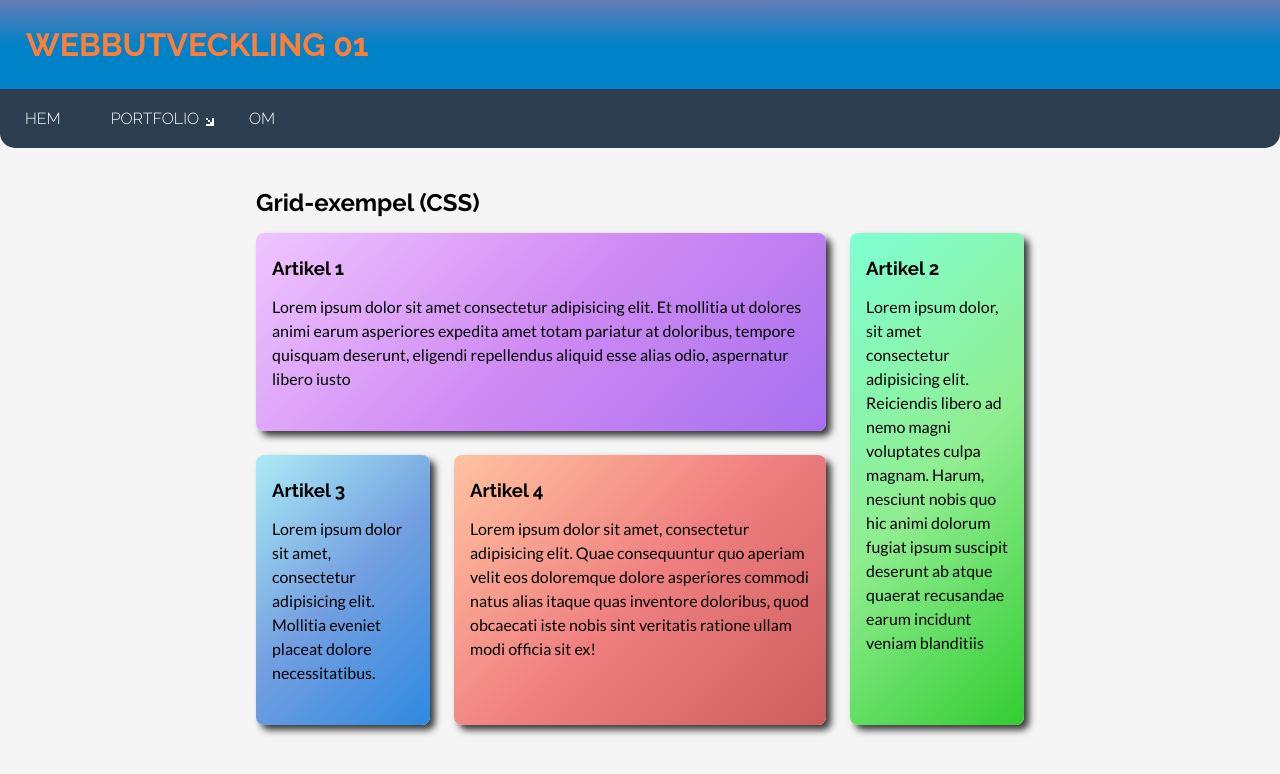
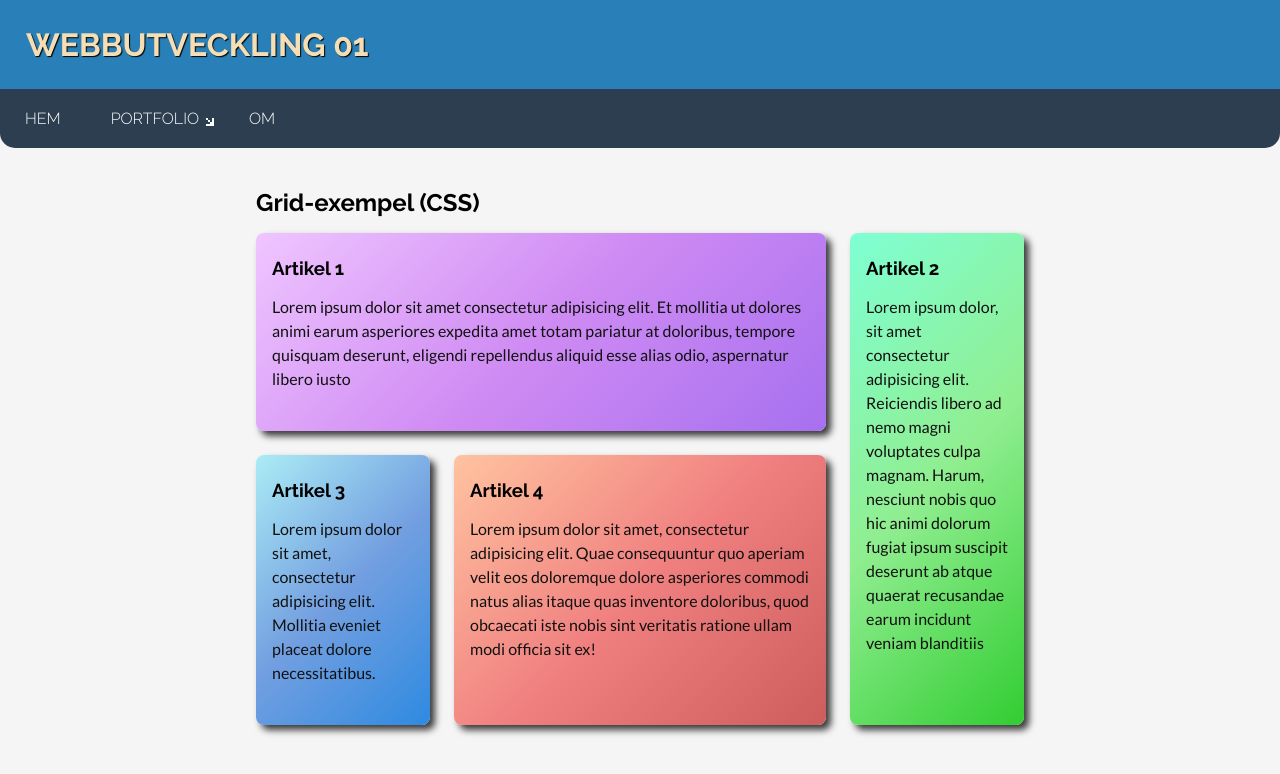
Before and after one commit to wrangman/Webb01, a plain HTML site: page projects/grid.html in a window 1280 px wide. Drawn offline with Linux system fonts and the light colour scheme.

Commit message:
readablity

```diff
--- a/projects/grid.html
+++ b/projects/grid.html
@@ -19,7 +19,7 @@
 </head>
 <body>
     <header id="container">
-        <div id="row1">
+        <div id="main-caption">
             <h1 class="main-title">Webbutveckling 01</h1>
         </div>
     </header>
@@ -38,27 +38,27 @@
         <div class="article-grid">
             <article class="article-item grid-col-span-3">
                 <h3 class="sub-title">Artikel 1</h3>
-                <p class="plain-text">
+                <p class="article-text">
                     Lorem ipsum dolor sit amet consectetur adipisicing elit. Et mollitia ut dolores animi earum asperiores expedita amet totam pariatur at doloribus, tempore quisquam deserunt, eligendi repellendus aliquid esse alias odio, aspernatur libero iusto
                 </p>
             </article>
             <article class="article-item grid-row-span-2">
                 <h3 class="sub-title">Artikel 2</h3>
-                <p class="plain-text">Lorem ipsum dolor, sit amet consectetur adipisicing elit. Reiciendis libero ad nemo magni voluptates culpa magnam. Harum, nesciunt nobis quo hic animi dolorum fugiat ipsum suscipit deserunt ab atque quaerat recusandae earum incidunt veniam blanditiis </p>
+                <p class="article-text">Lorem ipsum dolor, sit amet consectetur adipisicing elit. Reiciendis libero ad nemo magni voluptates culpa magnam. Harum, nesciunt nobis quo hic animi dolorum fugiat ipsum suscipit deserunt ab atque quaerat recusandae earum incidunt veniam blanditiis </p>
             </article>
             <article class="article-item">
                 <h3 class="sub-title">Artikel 3</h3>
-                <p class="plain-text">Lorem ipsum dolor sit amet, consectetur adipisicing elit. Mollitia eveniet placeat dolore necessitatibus.
+                <p class="article-text">Lorem ipsum dolor sit amet, consectetur adipisicing elit. Mollitia eveniet placeat dolore necessitatibus.
                 </p>
             </article>
             <article class="article-item grid-col-span-2">
                 <h3 class="sub-title">Artikel 4</h3>
-                <p class="plain-text">Lorem ipsum dolor sit amet, consectetur adipisicing elit. Quae consequuntur quo aperiam velit eos doloremque dolore asperiores commodi natus alias itaque quas inventore doloribus, quod obcaecati iste nobis sint veritatis ratione ullam modi officia sit ex!
+                <p class="article-text">Lorem ipsum dolor sit amet, consectetur adipisicing elit. Quae consequuntur quo aperiam velit eos doloremque dolore asperiores commodi natus alias itaque quas inventore doloribus, quod obcaecati iste nobis sint veritatis ratione ullam modi officia sit ex!
                 </p>
             </article>
             <!--article class="article-item">
                 <h3 class="sub-title">Artikel 4</h3>
-                <p class="plain-text">Lorem ipsum dolor sit amet, consectetur adipisicing elit. Quae consequuntur quo aperiam velit eos doloremque dolore asperiores commodi natus alias </p>
+                <p class="article-text">Lorem ipsum dolor sit amet, consectetur adipisicing elit. Quae consequuntur quo aperiam velit eos doloremque dolore asperiores commodi natus alias </p>
             </article-->
         </div>
     </section>
--- a/styles/styles.css
+++ b/styles/styles.css
@@ -62,9 +62,9 @@ body {
     width: 100%;
 }
 
-#container #row1 {
+#container #main-caption {
     position: relative;
-    background-image: linear-gradient(0deg, #0082c8, #0082c8, #667db6);
+    background: #2980b9;
     padding: 10px;
     z-index: 2;
 }
@@ -86,11 +86,19 @@ body {
 
 .main-title {
     font-family: 'Raleway', sans-serif;
-    color: #ff7d37;
+    color: wheat;
+    text-shadow: 1px 1px 1px black;
     font-weight: bold;
     margin: 1rem;
     text-transform: uppercase;
 
+}
+
+p {
+    font-family: 'Lato', sans-serif;
+    margin-bottom: 1.5rem;
+    line-height: 1.5;
+    cursor: default;
 }
 
 .sub-title {
@@ -99,10 +107,11 @@ body {
 }
 
 .plain-text {
-    font-family: 'Lato', sans-serif;
-    margin-bottom: 1.5rem;
-    line-height: 1.5;
-    cursor: default;
+    color: var(--fg-col-dark);
+}
+
+.article-text {
+    color: #111;
 }
 
 span {
```
Also changed, not shown: about.html (+1 -1 lines), index.html (+1 -1 lines), portfolio.html (+1 -1 lines), projects/calc.html (+1 -1 lines), projects/checklist.html (+1 -1 lines), projects/colorcalc.html (+1 -1 lines), projects/div.html (+1 -1 lines), projects/rotate.html (+1 -1 lines).
